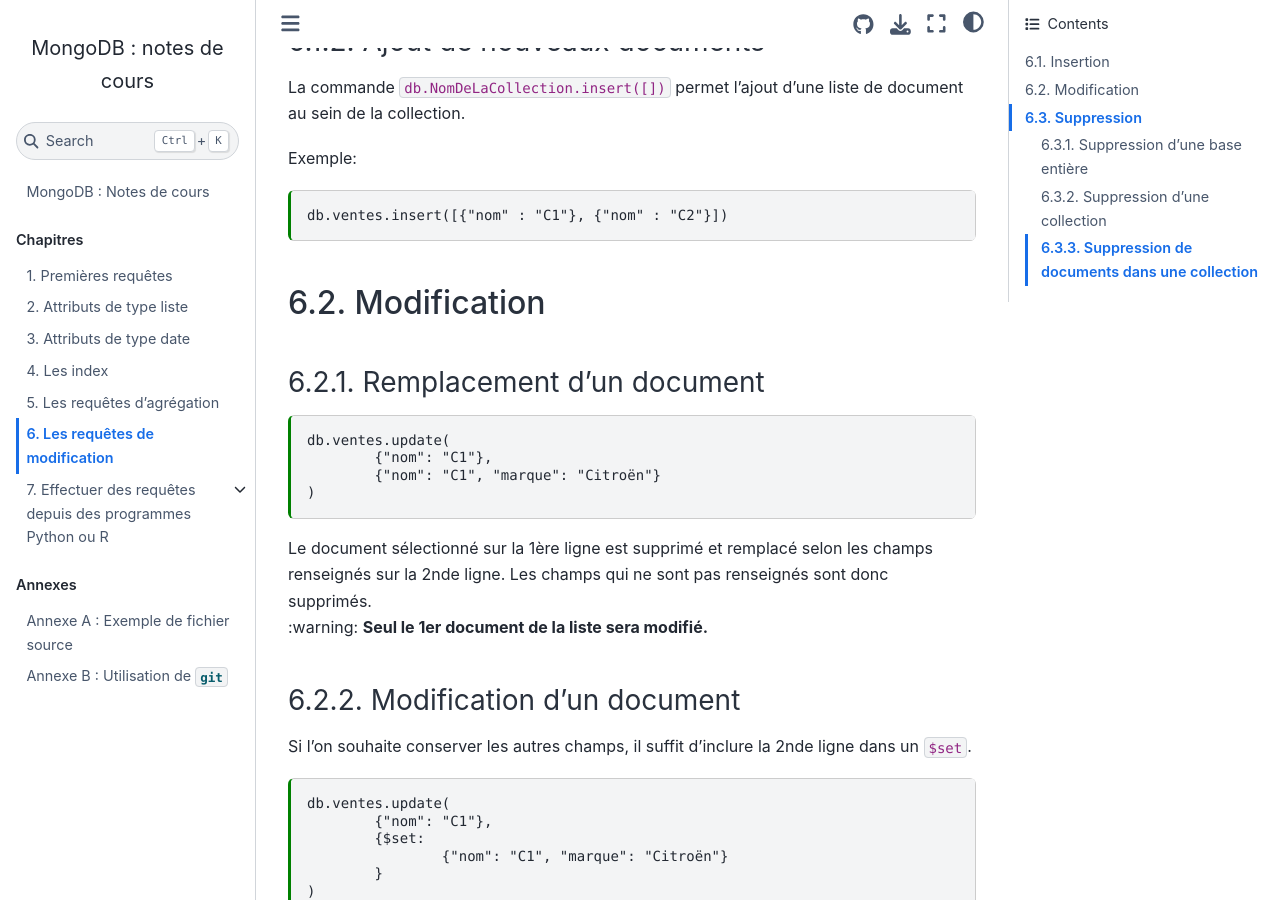
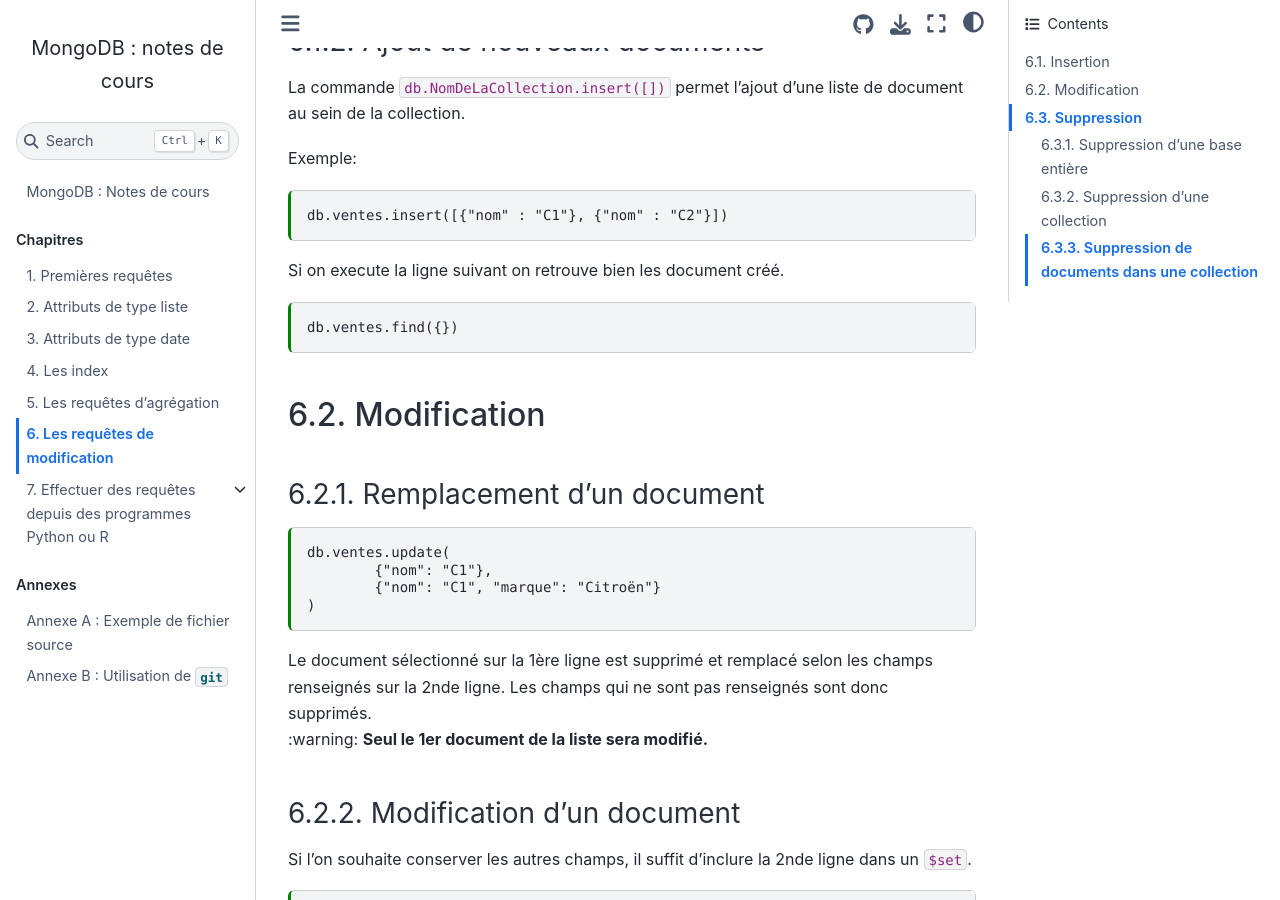
Before and after one commit to rtavenar/mongo_book, a Jupyter Book: the page built from content/06_modif.md, in a window 1280 px wide and 900 px high, scrolled down 870 px. Built offline with Jupyter Book 1.0.4 settings and Sphinx 7.4.7 and the Sphinx Book theme 1.1.4, drawn with Linux system fonts in a browser that asks for light colours.

Commit message:
Update 06_modif.md

````diff
--- a/content/06_modif.md
+++ b/content/06_modif.md
@@ -47,9 +47,16 @@ La commande `db.NomDeLaCollection.insert([])` permet l'ajout d'une liste de docu
 
 Exemple:
 
-```{code-cell}
+```{code-cell}js
 db.ventes.insert([{"nom" : "C1"}, {"nom" : "C2"}])
 ```
+
+Si on execute la ligne suivant on retrouve bien les document créé.
+
+```{code-cell}
+db.ventes.find({})
+```
+
 
 ## Modification
 ### Remplacement d'un document
````
